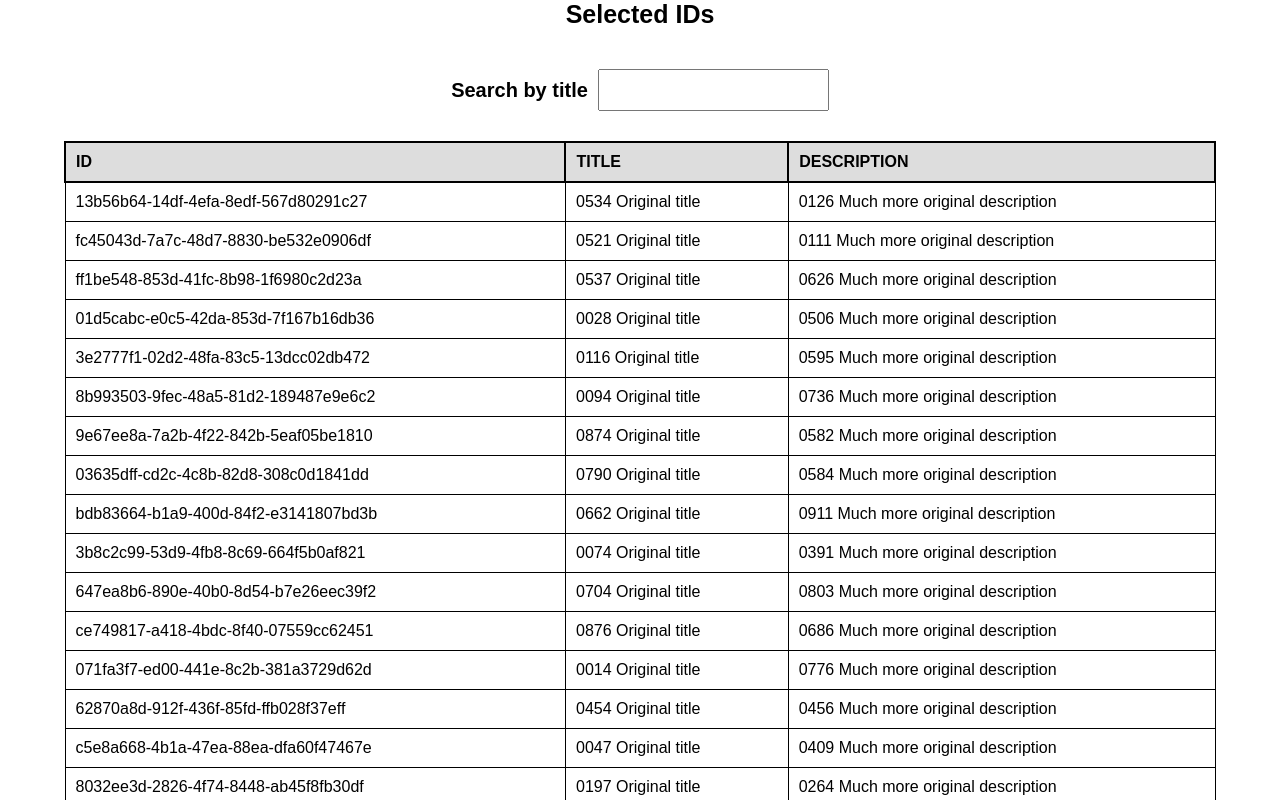
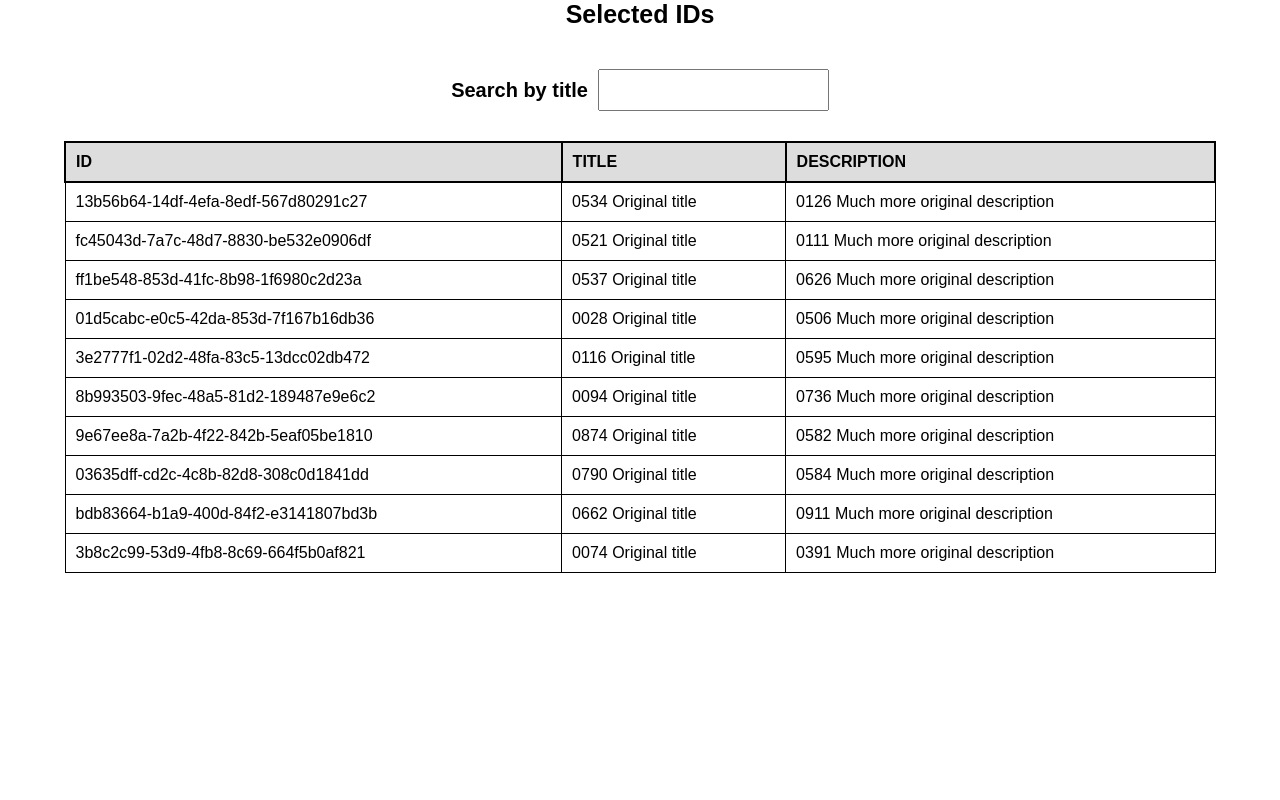
Before and after one commit to KarelSmola/safecontrol-task, a React (Create React App) app: page / in a window 1280 px wide. Shown: the top 800 px of the page. Built offline with nearby package versions, Linux system fonts and the light colour scheme.

Commit message:
Filtering bug fixed.

```diff
--- a/src/App.js
+++ b/src/App.js
@@ -1,5 +1,5 @@
-import React, { useState, useEffect, useMemo } from "react";
-import generatedItems from "./data/data";
+import React, { useState, useEffect, useMemo, useCallback } from "react";
+import { generatedItems } from "./data/data";
 import { MainWrapper } from "./components/UI/MainWrapper";
 import { IDlist } from "./components/IDlist";
 import { InputSearch } from "./components/InputSearch";
@@ -22,26 +22,51 @@ const App = () => {
         return curItem;
       }
     });
+
     setItems(selectedRow);
   };
 
-  const sortedItems = useMemo(() => {
-    let sortableItems = [...items];
+  const selectColumn = (selectedColumn) => {
+    console.log(selectedColumn);
+
+    items.map((curItem) => {
+      console.log(curItem);
+
+      return {
+        ...curItem,
+        selectedColumn: { ...curItem[selectedColumn], selectedColumn: true },
+      };
+    });
+  };
+  console.log(items);
+
+  const sortedAndFilteredItems = useMemo(() => {
+    let sortableAndFilteredItems = [...items];
 
     if (sortConfig !== null) {
-      sortableItems.sort((a, b) => {
-        if (a[sortConfig.column] < b[sortConfig.column]) {
+      sortableAndFilteredItems.sort((a, b) => {
+        const { name: name_a } = a[sortConfig.column];
+        const { name: name_b } = b[sortConfig.column];
+
+        if (name_a < name_b) {
           return sortConfig.direction === "ascending" ? -1 : 1;
         }
-        if (a[sortConfig.column] > b[sortConfig.column]) {
+        if (name_a > name_b) {
           return sortConfig.direction === "ascending" ? 1 : -1;
         }
 
         return 0;
       });
     }
-    return sortableItems;
-  }, [items, sortConfig]);
+
+    if (searchText.length) {
+      sortableAndFilteredItems = items.filter((item) =>
+        item.title.toLowerCase().startsWith(searchText.toLowerCase()),
+      );
+    }
+
+    return sortableAndFilteredItems;
+  }, [items, sortConfig, searchText]);
 
   const requestSort = (column) => {
     let direction = "ascending";
@@ -56,17 +81,6 @@ const App = () => {
     setSortConfig({ direction, column });
   };
 
-  useEffect(() => {
-    if (searchText.length) {
-      let filterData = sortedItems.filter((item) => {
-        return item.title.toLowerCase().startsWith(searchText.toLowerCase());
-      });
-      setItems(filterData);
-    } else {
-      setItems(generatedItems);
-    }
-  }, [searchText, sortedItems]);
-
   return (
     <MainWrapper>
       <IDlist ids={items} />
@@ -74,9 +88,9 @@ const App = () => {
       <table className="table">
         <TableHead requestSorting={requestSort} sortConfig={sortConfig} />
         <tbody>
-          {sortedItems.map((item) => (
+          {sortedAndFilteredItems.map((item) => (
             <tr
-              key={item.id}
+              key={item.id.name}
               className="table-row"
               style={
                 item.selected
@@ -88,8 +102,14 @@ const App = () => {
               }}
             >
               {columns.map((column) => (
-                <td key={column} className="table-cell">
-                  {item[column]}
+                <td
+                  key={column}
+                  className="table-cell"
+                  onClick={() => {
+                    selectColumn(column);
+                  }}
+                >
+                  {item[column].name}
                 </td>
               ))}
             </tr>
--- a/src/data/data.js
+++ b/src/data/data.js
@@ -19,19 +19,25 @@ const colorIdents = [
   },
 ];
 
-const generatedItems = Array.from({ length: 1000 }, (_, i) => {
+export const generatedItems = Array.from({ length: 10 }, (_, i) => {
   return {
-    id: crypto.randomUUID(),
-    title: `${Math.floor(Math.random() * 999)
-      .toString()
-      .padStart(4, "0")} Original title`,
-    description: `${Math.floor(Math.random() * 999)
-      .toString()
-      .padStart(4, "0")} Much more original description`,
+    id: { name: crypto.randomUUID(), color: "orange", selectedColumn: false },
+    title: {
+      name: `${Math.floor(Math.random() * 999)
+        .toString()
+        .padStart(4, "0")} Original title`,
+      color: "yellow",
+      selectedColumn: false,
+    },
+    description: {
+      name: `${Math.floor(Math.random() * 999)
+        .toString()
+        .padStart(4, "0")} Much more original description`,
+      color: "pink",
+      selectedColumn: false,
+    },
     color:
       colorIdents[Math.floor(Math.random() * colorIdents.length)].props.color,
     selected: false,
   };
 });
-
-export default generatedItems;
```
